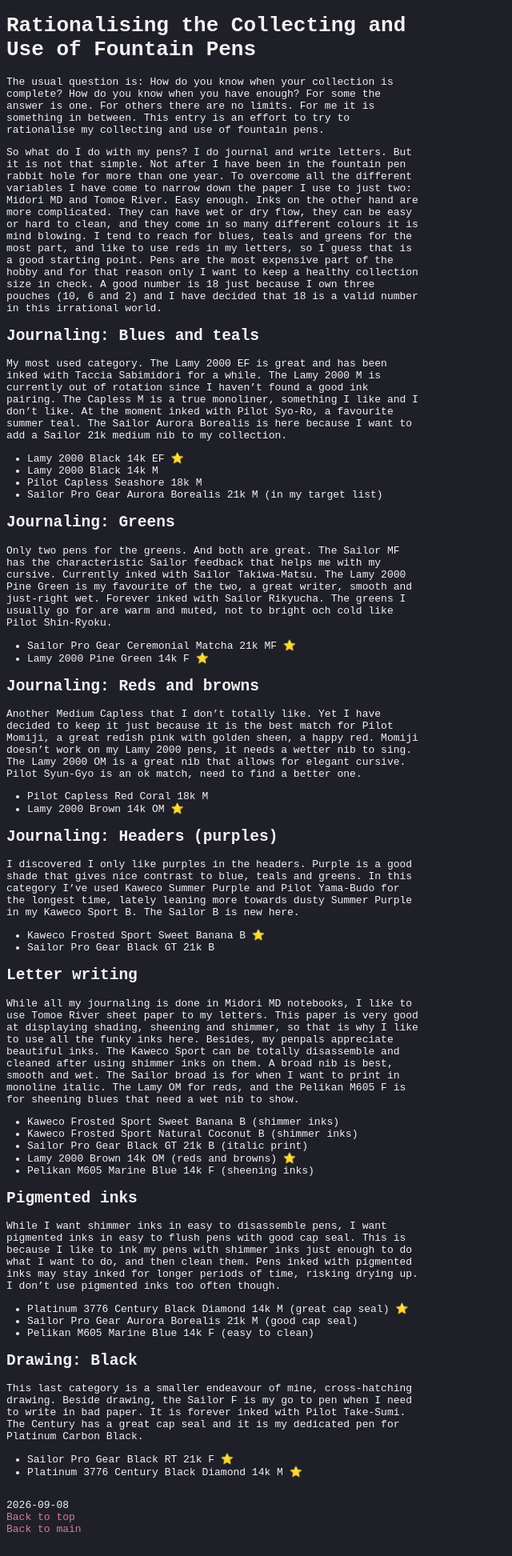
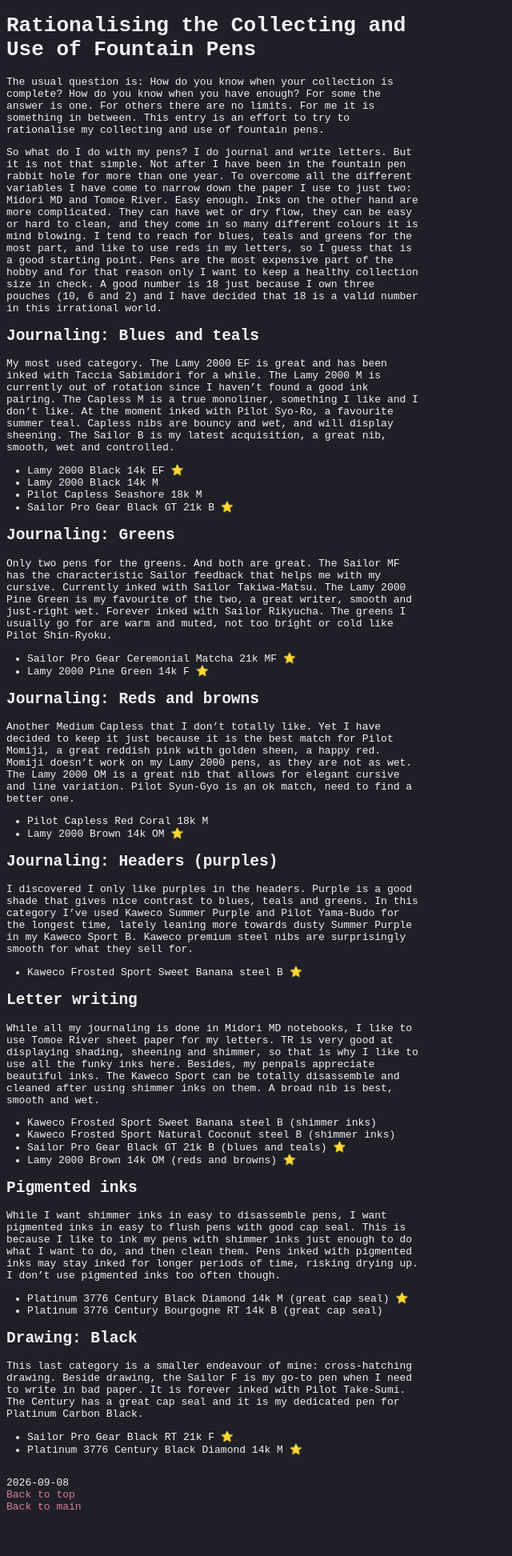
Before and after one commit to s-estay/s-estay.github.io, a Jekyll site: the page built from _posts/2026-09-08-rationalising-fp.md, in a window 1280 px wide. Shown: the whole page at 80% size, without its empty margins (0-640 px from the left). Built offline with Jekyll 4.4.1, drawn with Linux system fonts in a browser that asks for light colours; after the commit the page ends 1917 px from its top, so only the background shows below that.

Commit message:
Revise pen and ink descriptions
Updated descriptions for various pen categories and their ink pairings, including adjustments to preferences and characteristics of the pens used for journaling, letter writing, and drawing.

```diff
--- a/_posts/2026-09-08-rationalising-fp.md
+++ b/_posts/2026-09-08-rationalising-fp.md
@@ -10,42 +10,39 @@
 So what do I do with my pens? I do journal and write letters. But it is not that simple. Not after I have been in the fountain pen rabbit hole for more than one year. To overcome all the different variables I have come to narrow down the paper I use to just two: Midori MD and Tomoe River. Easy enough. Inks on the other hand are more complicated. They can have wet or dry flow, they can be easy or hard to clean, and they come in so many different colours it is mind blowing. I tend to reach for blues, teals and greens for the most part, and like to use reds in my letters, so I guess that is a good starting point. Pens are the most expensive part of the hobby and for that reason only I want to keep a healthy collection size in check. A good number is 18 just because I own three pouches (10, 6 and 2) and I have decided that 18 is a valid number in this irrational world.
 
 ## Journaling: Blues and teals
-My most used category. The Lamy 2000 EF is great and has been inked with Taccia Sabimidori for a while. The Lamy 2000 M is currently out of rotation since I haven't found a good ink pairing. The Capless M is a true monoliner, something I like and I don't like. At the moment inked with Pilot Syo-Ro, a favourite summer teal. The Sailor Aurora Borealis is here because I want to add a Sailor 21k medium nib to my collection.
+My most used category. The Lamy 2000 EF is great and has been inked with Taccia Sabimidori for a while. The Lamy 2000 M is currently out of rotation since I haven't found a good ink pairing. The Capless M is a true monoliner, something I like and I don't like. At the moment inked with Pilot Syo-Ro, a favourite summer teal. Capless nibs are bouncy and wet, and will display sheening. The Sailor B is my latest acquisition, a great nib, smooth, wet and controlled.
 - Lamy 2000 Black 14k EF ⭐️
 - Lamy 2000 Black 14k M
 - Pilot Capless Seashore 18k M
-- Sailor Pro Gear Aurora Borealis 21k M (in my target list)
+- Sailor Pro Gear Black GT 21k B ⭐️
 
 ## Journaling: Greens
-Only two pens for the greens. And both are great. The Sailor MF has the characteristic Sailor feedback that helps me with my cursive. Currently inked with Sailor Takiwa-Matsu. The Lamy 2000 Pine Green is my favourite of the two, a great writer, smooth and just-right wet. Forever inked with Sailor Rikyucha. The greens I usually go for are warm and muted, not to bright och cold like Pilot Shin-Ryoku.
+Only two pens for the greens. And both are great. The Sailor MF has the characteristic Sailor feedback that helps me with my cursive. Currently inked with Sailor Takiwa-Matsu. The Lamy 2000 Pine Green is my favourite of the two, a great writer, smooth and just-right wet. Forever inked with Sailor Rikyucha. The greens I usually go for are warm and muted, not too bright or cold like Pilot Shin-Ryoku.
 - Sailor Pro Gear Ceremonial Matcha 21k MF ⭐️
 - Lamy 2000 Pine Green 14k F ⭐️
 
 ## Journaling: Reds and browns
-Another Medium Capless that I don't totally like. Yet I have decided to keep it just because it is the best match for Pilot Momiji, a great redish pink with golden sheen, a happy red. Momiji doesn't work on my Lamy 2000 pens, it needs a wetter nib to sing. The Lamy 2000 OM is a great nib that allows for elegant cursive. Pilot Syun-Gyo is an ok match, need to find a better one.
+Another Medium Capless that I don't totally like. Yet I have decided to keep it just because it is the best match for Pilot Momiji, a great reddish pink with golden sheen, a happy red. Momiji doesn't work on my Lamy 2000 pens, as they are not as wet. The Lamy 2000 OM is a great nib that allows for elegant cursive and line variation. Pilot Syun-Gyo is an ok match, need to find a better one.
 - Pilot Capless Red Coral 18k M
 - Lamy 2000 Brown 14k OM ⭐️
 
 ## Journaling: Headers (purples)
-I discovered I only like purples in the headers. Purple is a good shade that gives nice contrast to blue, teals and greens. In this category I've used Kaweco Summer Purple and Pilot Yama-Budo for the longest time, lately leaning more towards dusty Summer Purple in my Kaweco Sport B. The Sailor B is new here.
-- Kaweco Frosted Sport Sweet Banana B ⭐️
-- Sailor Pro Gear Black GT 21k B
+I discovered I only like purples in the headers. Purple is a good shade that gives nice contrast to blues, teals and greens. In this category I've used Kaweco Summer Purple and Pilot Yama-Budo for the longest time, lately leaning more towards dusty Summer Purple in my Kaweco Sport B. Kaweco premium steel nibs are surprisingly smooth for what they sell for.
+- Kaweco Frosted Sport Sweet Banana steel B ⭐️
 
 ## Letter writing
-While all my journaling is done in Midori MD notebooks, I like to use Tomoe River sheet paper to my letters. This paper is very good at displaying shading, sheening and shimmer, so that is why I like to use all the funky inks here. Besides, my penpals appreciate beautiful inks. The Kaweco Sport can be totally disassemble and cleaned after using shimmer inks on them. A broad nib is best, smooth and wet. The Sailor broad is for when I want to print in monoline italic. The Lamy OM for reds, and the Pelikan M605 F is for sheening blues that need a wet nib to show.
-- Kaweco Frosted Sport Sweet Banana B (shimmer inks)
-- Kaweco Frosted Sport Natural Coconut B (shimmer inks)
-- Sailor Pro Gear Black GT 21k B (italic print)
+While all my journaling is done in Midori MD notebooks, I like to use Tomoe River sheet paper for my letters. TR is very good at displaying shading, sheening and shimmer, so that is why I like to use all the funky inks here. Besides, my penpals appreciate beautiful inks. The Kaweco Sport can be totally disassemble and cleaned after using shimmer inks on them. A broad nib is best, smooth and wet.
+- Kaweco Frosted Sport Sweet Banana steel B (shimmer inks)
+- Kaweco Frosted Sport Natural Coconut steel B (shimmer inks)
+- Sailor Pro Gear Black GT 21k B (blues and teals) ⭐️
 - Lamy 2000 Brown 14k OM (reds and browns) ⭐️
-- Pelikan M605 Marine Blue 14k F (sheening inks)
 
 ## Pigmented inks
 While I want shimmer inks in easy to disassemble pens, I want pigmented inks in easy to flush pens with good cap seal. This is because I like to ink my pens with shimmer inks just enough to do what I want to do, and then clean them. Pens inked with pigmented inks may stay inked for longer periods of time, risking drying up. I don't use pigmented inks too often though.
 - Platinum 3776 Century Black Diamond 14k M (great cap seal) ⭐️
-- Sailor Pro Gear Aurora Borealis 21k M (good cap seal)
-- Pelikan M605 Marine Blue 14k F (easy to clean)
+- Platinum 3776 Century Bourgogne RT 14k B (great cap seal)
 
 ## Drawing: Black
-This last category is a smaller endeavour of mine, cross-hatching drawing. Beside drawing, the Sailor F is my go to pen when I need to write in bad paper. It is forever inked with Pilot Take-Sumi. The Century has a great cap seal and it is my dedicated pen for Platinum Carbon Black.
+This last category is a smaller endeavour of mine: cross-hatching drawing. Beside drawing, the Sailor F is my go-to pen when I need to write in bad paper. It is forever inked with Pilot Take-Sumi. The Century has a great cap seal and it is my dedicated pen for Platinum Carbon Black.
 - Sailor Pro Gear Black RT 21k F ⭐️
 - Platinum 3776 Century Black Diamond 14k M ⭐️
```
